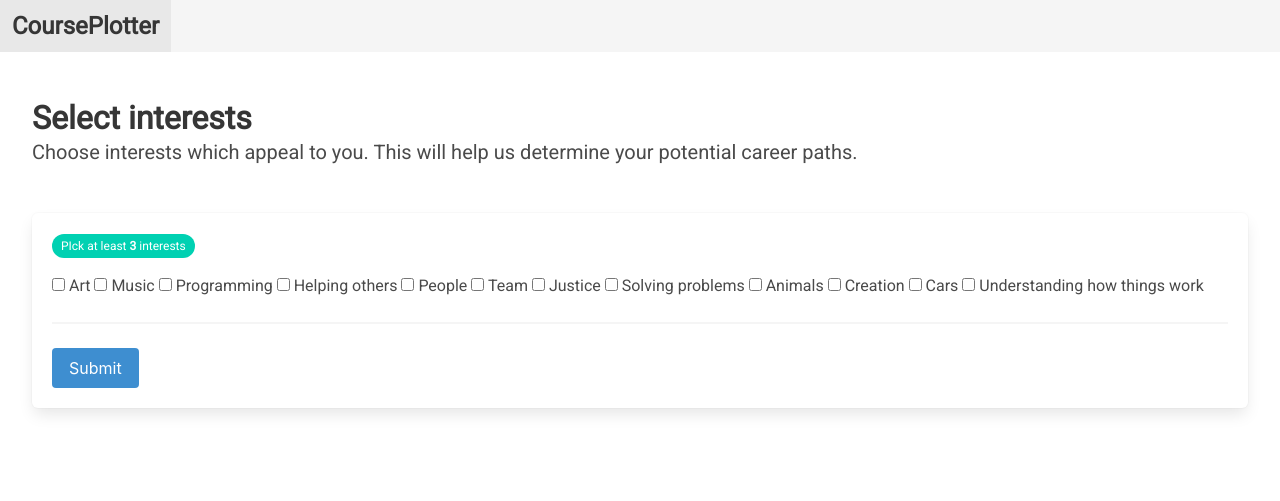
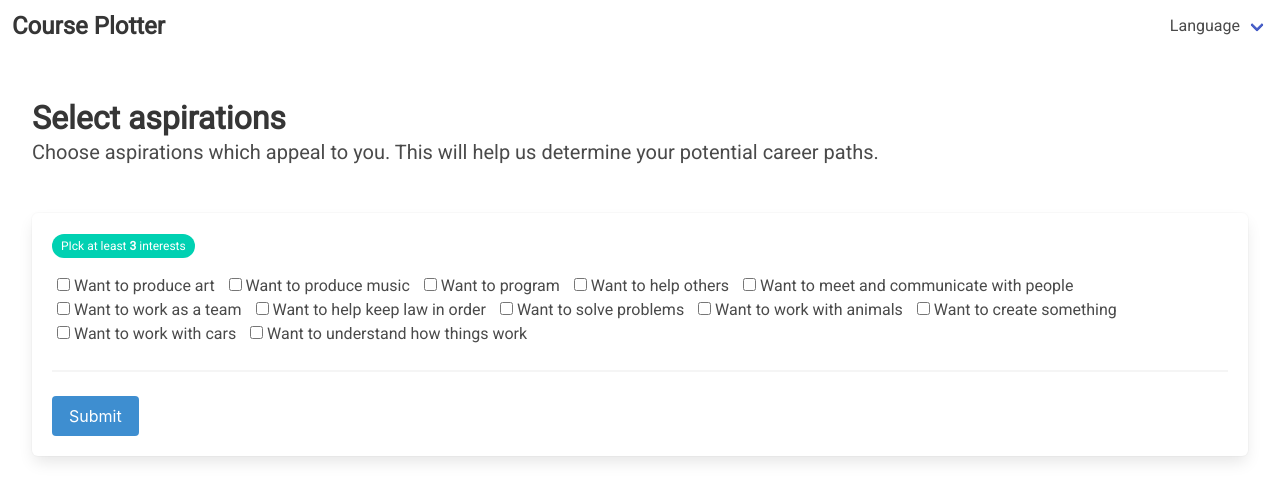
Before and after one commit to guyus15/saf2022, a Flask app: page / in a window 1280 px wide. Shown: the top 501 px of the page. Run offline with Flask 2, Linux system fonts and the light colour scheme.

Commit message:
Final changes

```diff
--- a/templates/base.html
+++ b/templates/base.html
@@ -11,13 +11,38 @@
     <link rel="stylesheet" href="{{ url_for('static', filename='styles/style.css') }}">
 </head>
 <body>
-    <nav class="navbar is-light" role="navigation" aria-label="main navigation">
-        <div class="navbar-brand">
-          <a class="navbar-item" href="/">
-            <h1 class="title is-4">CoursePlotter</h1>
+  <nav class="navbar" role="navigation" aria-label="main navigation">
+    <div class="navbar-brand">
+      <a class="navbar-item" href="/">
+        <h1 class="title is-4">Course Plotter</h1>
+      </a>
+
+      <a role="button" class="navbar-burger" aria-label="menu" aria-expanded="false" data-target="navbarBasicExample">
+        <span aria-hidden="true"></span>
+        <span aria-hidden="true"></span>
+        <span aria-hidden="true"></span>
+      </a>
+    </div>
+
+    <div id="navbarBasicExample" class="navbar-menu">
+      <div class="navbar-end">
+        <div class="navbar-item has-dropdown is-hoverable">
+          <a class="navbar-link">
+            Language
           </a>
+
+          <div class="navbar-dropdown">
+            <a class="navbar-item">
+              English
+            </a>
+            <a class="navbar-item">
+              Azerbaycan
+            </a>
+          </div>
         </div>
-      </nav>
+      </div>
+    </div>
+  </nav>
 
     {% block content %}{% endblock %}
 </body>
--- a/templates/index.html
+++ b/templates/index.html
@@ -7,10 +7,10 @@
 <section class="hero">
     <div style="padding-left: 0" class="hero-body">
       <p class="title">
-        Select interests
+        Select aspirations
       </p>
       <p class="subtitle">
-        Choose interests which appeal to you. This will help us determine your potential career paths.
+        Choose aspirations which appeal to you. This will help us determine your potential career paths.
       </p>
     </div>
 </section>
@@ -18,53 +18,53 @@
 <form class="box" method="post" action="/results">
     <fieldset>
         <div>
-            <label class="checkbox">
+            <label style="padding: 0 5px" class="checkbox">
                 <input class="interest-select" name="interest-art" type="checkbox">
-                Art
+                Want to produce art
             </label>
-            <label class="checkbox">
+            <label style="padding: 0 5px" class="checkbox">
                 <input class="interest-select" name="interest-music" type="checkbox">
-                Music
+                Want to produce music
             </label>
-            <label class="checkbox">
+            <label style="padding: 0 5px" class="checkbox">
                 <input class="interest-select" name="interest-programming" type="checkbox">
-                Programming
+                Want to program
             </label>
-            <label class="checkbox">
+            <label style="padding: 0 5px" class="checkbox">
                 <input class="interest-select" name="interest-helping-others" type="checkbox">
-                Helping others
+                Want to help others
             </label>
-            <label class="checkbox">
+            <label style="padding: 0 5px" class="checkbox">
                 <input class="interest-select" name="interest-people" type="checkbox">
-                People
+                Want to meet and communicate with people
             </label>
-            <label class="checkbox">
+            <label style="padding: 0 5px" class="checkbox">
                 <input class="interest-select" name="interest-team" type="checkbox">
-                Team
+                Want to work as a team
             </label>
-            <label class="checkbox">
+            <label style="padding: 0 5px" class="checkbox">
                 <input class="interest-select" name="interest-justice" type="checkbox">
-                Justice
+                Want to help keep law in order
             </label>
-            <label class="checkbox">
+            <label style="padding: 0 5px" class="checkbox">
                 <input class="interest-select" name="interest-solving-problems"" type="checkbox">
-                Solving problems
+                Want to solve problems
             </label>
-            <label class="checkbox">
+            <label style="padding: 0 5px" class="checkbox">
                 <input class="interest-select" name="interest-animals" type="checkbox">
-                Animals
+                Want to work with animals
             </label>
-            <label class="checkbox">
+            <label style="padding: 0 5px" class="checkbox">
                 <input class="interest-select" name="interest-creation" type="checkbox">
-                Creation
+                Want to create something
             </label>
-            <label class="checkbox">
+            <label style="padding: 0 5px" class="checkbox">
                 <input class="interest-select" name="interest-cars" type="checkbox">
-                Cars
+                Want to work with cars
             </label>
-            <label class="checkbox">
+            <label style="padding: 0 5px" class="checkbox">
                 <input class="interest-select" name="interest-how-things-work" type="checkbox">
-                Understanding how things work
+                Want to understand how things work
             </label>
         </div>
         <legend style="padding-bottom:1em"><span style="white-space:pre" class="tag is-primary is-rounded">PIck at least <strong style="color:white">3</strong> interests</span></legend>
--- a/templates/results.html
+++ b/templates/results.html
@@ -10,7 +10,7 @@
             Results
           </p>
           <p class="subtitle">
-            Here are the majors which most suit your interests.
+            Here are the majors which most suit your selected interests.
           </p>
         </div>
     </section>
```
